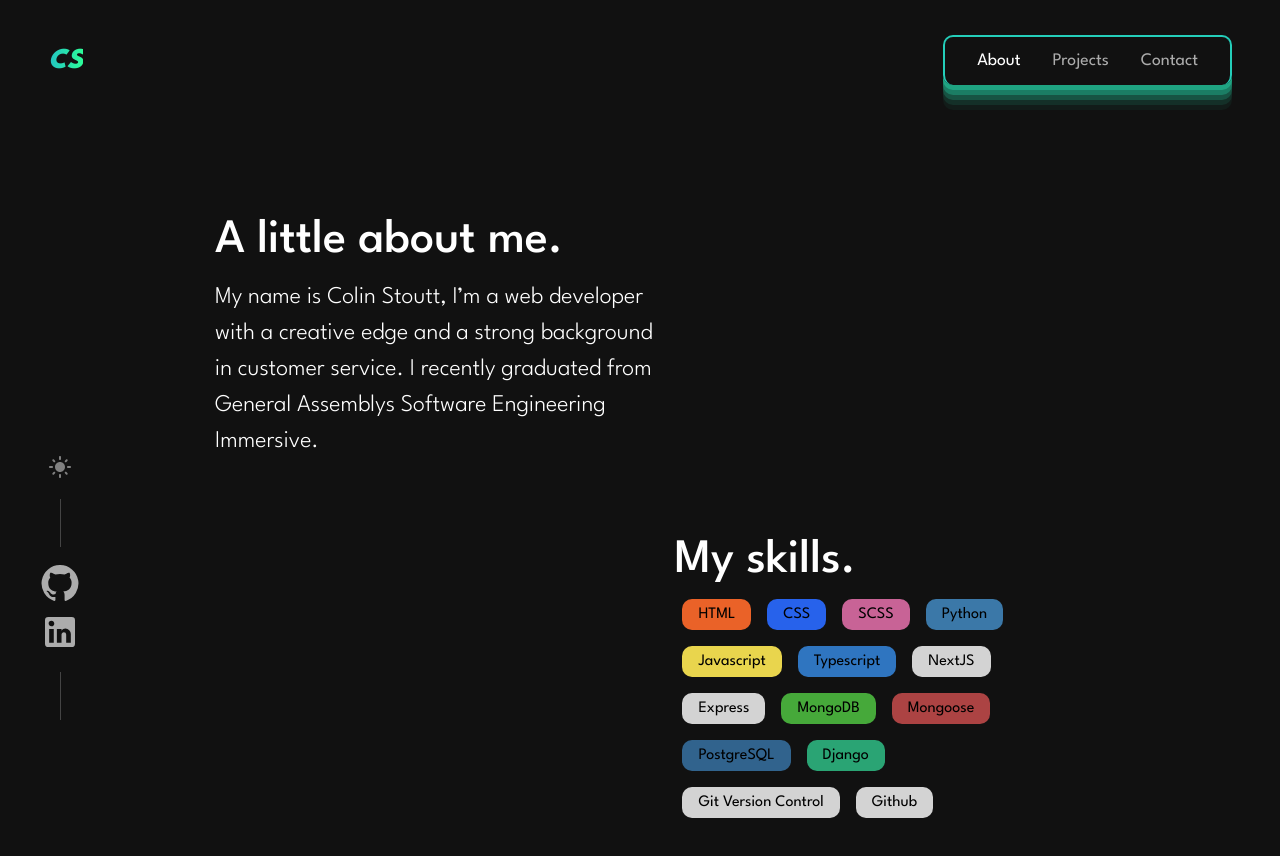
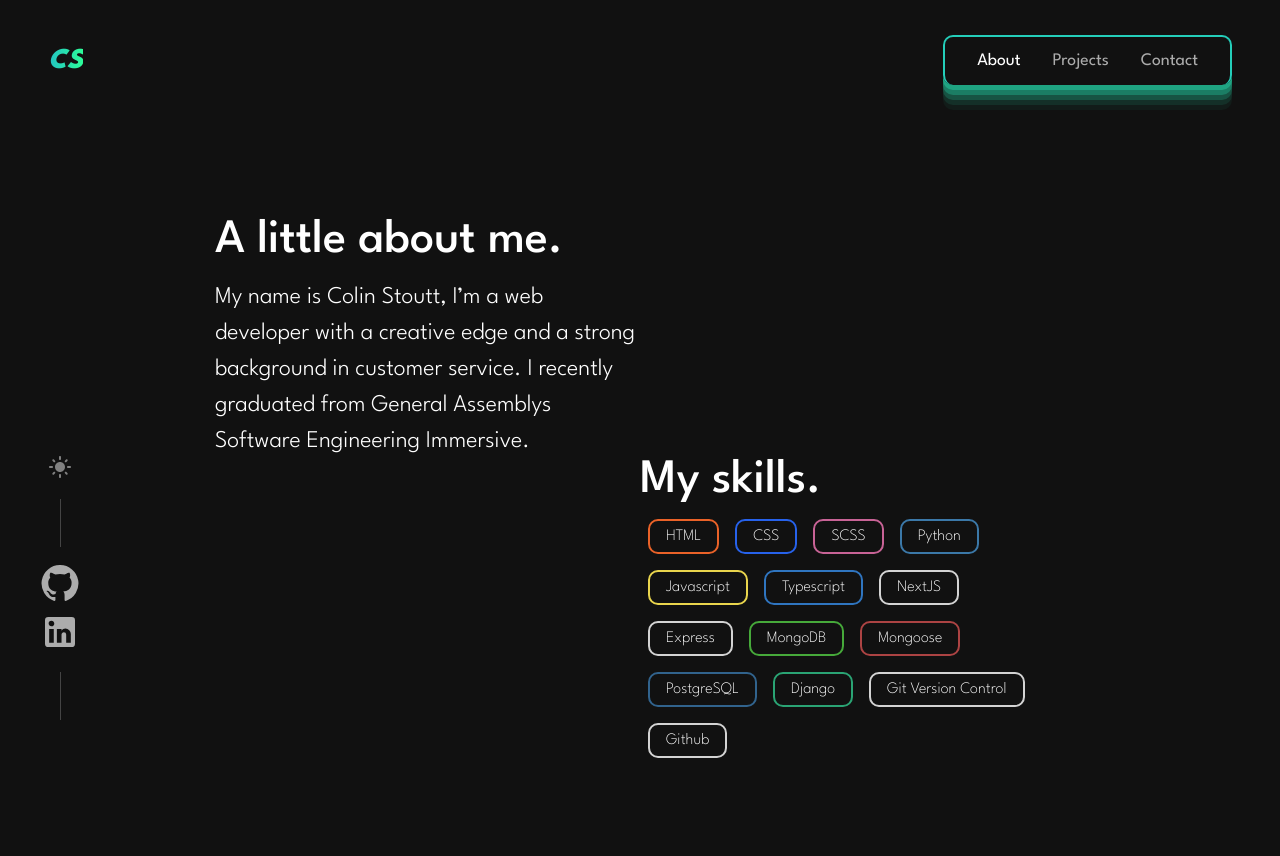
Before and after one commit to colinstoutt/portfolio_colin-stoutt, a Next.js app: page /about in a window 1280 px wide. Shown: the top 856 px of the page. After the commit the page ends 800 px from the top, so only its background shows below. Built offline with nearby package versions, Linux system fonts and the light colour scheme.

Commit message:
change background color to border

```diff
--- a/src/pages/about.js
+++ b/src/pages/about.js
@@ -15,85 +15,85 @@ const about = () => {
         <h1 className="heading">My skills.</h1>
         <span
           className="about__section-skills-skill"
-          style={{ backgroundColor: "#ea6228" }}
+          style={{ border: "2px solid #ea6228" }}
         >
           HTML
         </span>
         <span
           className="about__section-skills-skill"
-          style={{ backgroundColor: "#2762eb" }}
+          style={{ border: "2px solid #2762eb" }}
         >
           CSS
         </span>
         <span
           className="about__section-skills-skill"
-          style={{ backgroundColor: "#c86396" }}
+          style={{ border: "2px solid #c86396" }}
         >
           SCSS
         </span>
         <span
           className="about__section-skills-skill"
-          style={{ backgroundColor: "#3b78a8" }}
+          style={{ border: "2px solid #3b78a8" }}
         >
           Python
         </span>
         <span
           className="about__section-skills-skill"
-          style={{ backgroundColor: "#e9d54d" }}
+          style={{ border: "2px solid #e9d54d" }}
         >
           Javascript
         </span>
         <span
           className="about__section-skills-skill"
-          style={{ backgroundColor: "#2f75c0 " }}
+          style={{ border: "2px solid #2f75c0 " }}
         >
           Typescript
         </span>
         <span
           className="about__section-skills-skill"
-          style={{ backgroundColor: "lightgrey" }}
+          style={{ border: "2px solid lightgrey" }}
         >
           NextJS
         </span>
         <span
           className="about__section-skills-skill"
-          style={{ backgroundColor: "lightgrey" }}
+          style={{ border: "2px solid lightgrey" }}
         >
           Express
         </span>
         <span
           className="about__section-skills-skill"
-          style={{ backgroundColor: "#46a93a" }}
+          style={{ border: "2px solid #46a93a" }}
         >
           MongoDB
         </span>
         <span
           className="about__section-skills-skill"
-          style={{ backgroundColor: "#ac4343" }}
+          style={{ border: "2px solid #ac4343" }}
         >
           Mongoose
         </span>
         <span
           className="about__section-skills-skill"
-          style={{ backgroundColor: "#31638d " }}
+          style={{ border: "2px solid #31638d " }}
         >
           PostgreSQL
         </span>
         <span
           className="about__section-skills-skill"
-          style={{ backgroundColor: "#2aa474" }}
+          style={{ border: "2px solid #2aa474" }}
         >
           Django
         </span>
         <span
           className="about__section-skills-skill"
-          style={{ backgroundColor: "lightgrey" }}
+          style={{ border: "2px solid lightgrey" }}
         >
           Git Version Control
         </span>
         <span
           className="about__section-skills-skill"
-          style={{ backgroundColor: "lightgrey" }}
+          style={{ border: "2px solid lightgrey" }}
         >
           Github
         </span>
--- a/src/scss/about.scss
+++ b/src/scss/about.scss
@@ -11,15 +11,15 @@
     margin: 1rem 0;
   }
   &__section-about {
-    width: 500px;
+    width: 425px;
   }
   &__section-skills {
     width: 425px;
-    margin-top: 20rem;
+    margin-top: 15rem;
     &-skill {
       display: inline-block;
-      color: black;
-      background-color: white;
+      color: white;
+      font-weight: 200;
       padding: 0.5rem 1rem;
       margin: 0.5rem 0.5rem;
       border-radius: 10px;
```
